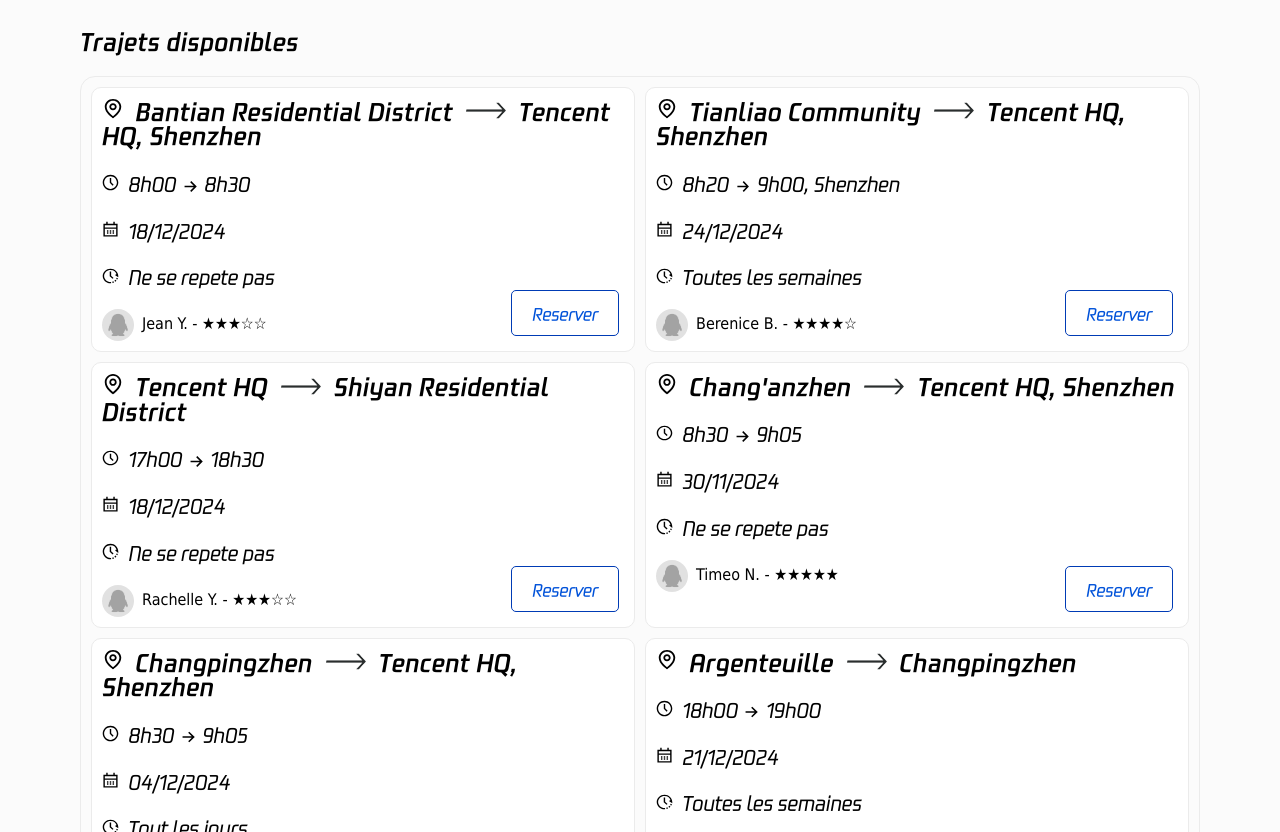
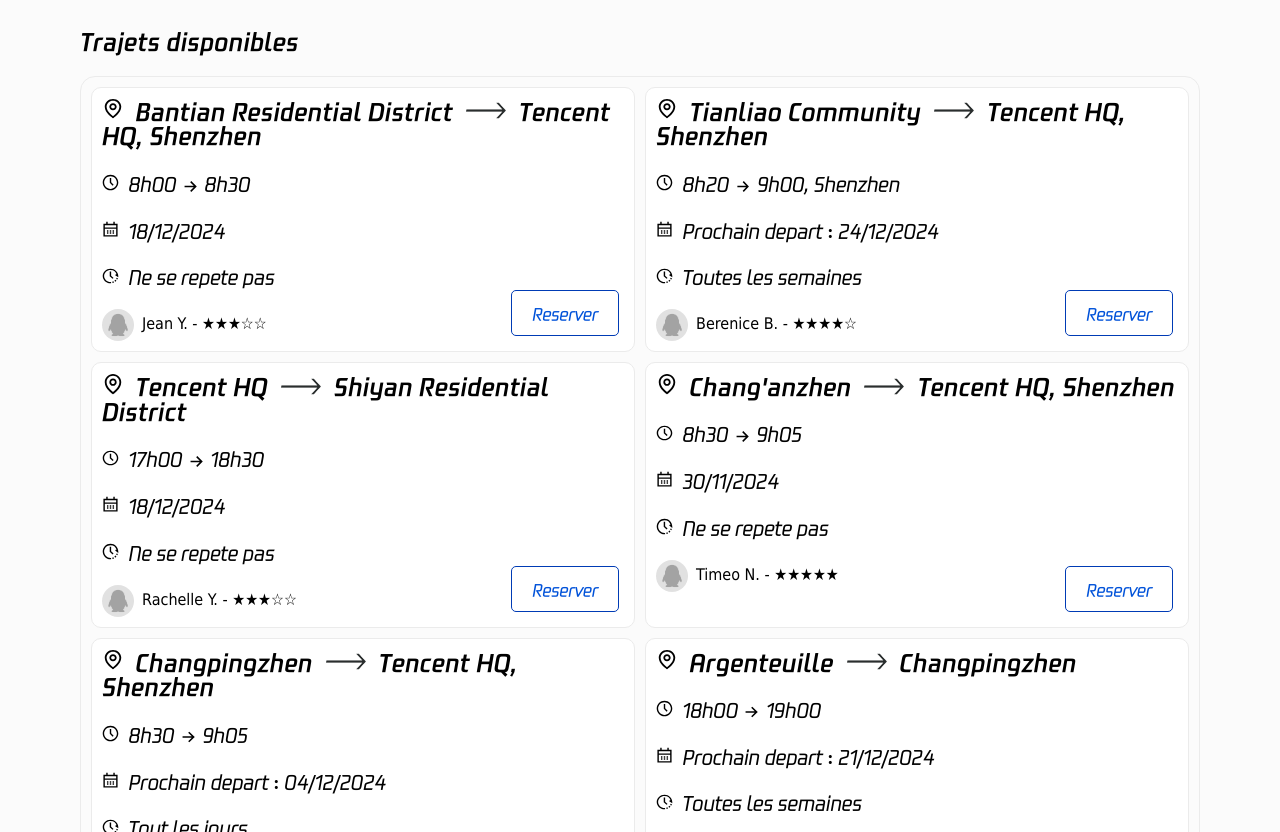
Before and after one commit to NOXX0665/TencentGo, a plain HTML site: page rideshare/rechercher.html in a window 1280 px wide. Shown: the part 116-948 px from the top of the page. Drawn offline with Linux system fonts and the light colour scheme; files whose address does not match are found by name.

Commit message:
Ajouté "prochain départ" et max pour les prix

```diff
--- a/rideshare/rechercher.html
+++ b/rideshare/rechercher.html
@@ -46,7 +46,7 @@
                 <div class="trajet">
                     <h2><img src="../img/icons/location.svg" class="icone gauche">Tianliao Community<img src="../img/icons/fleche-d-noir.png" class="icone fleche">Tencent HQ, Shenzhen</h2>
                     <h3><img src="../img/icons/time.svg" class="icone gauche">8h20 <img src="../img/icons/fleche-d-petit.svg" class="icone fleche-petit"> 9h00, Shenzhen</h3>
-                    <h3><img src="../img/icons/calendar.svg" class="icone gauche">24/12/2024</h3>
+                    <h3><img src="../img/icons/calendar.svg" class="icone gauche">Prochain depart : 24/12/2024</h3>
                     <h3><img src="../img/icons/repeat-time.svg" class="icone gauche">Toutes les semaines</h3> <!-- Si un trajet se répète toutes les semaines, la date affichée est celle du prochain trajet, l'utilisateur doit réserver tout les semaines -->
                     <div><img src="../img/photoDeProfile.png" class="photo-profile-petit">Berenice B. - ★★★★☆</div>
                     <a href="./reserv-reussite.html" class="bouton-secondaire">Reserver</a>
@@ -70,7 +70,7 @@
                 <div class="trajet">
                     <h2><img src="../img/icons/location.svg" class="icone gauche">Changpingzhen<img src="../img/icons/fleche-d-noir.png" class="icone fleche">Tencent HQ, Shenzhen</h2>
                     <h3><img src="../img/icons/time.svg" class="icone gauche">8h30 <img src="../img/icons/fleche-d-petit.svg" class="icone fleche-petit"> 9h05</h3>
-                    <h3><img src="../img/icons/calendar.svg" class="icone gauche">04/12/2024</h3> <!-- Si un trajet se répète tout les jours, la date affichée est celle du prochain trajet, l'utilisateur doit réserver tout les jours -->
+                    <h3><img src="../img/icons/calendar.svg" class="icone gauche">Prochain depart : 04/12/2024</h3> <!-- Si un trajet se répète tout les jours, la date affichée est celle du prochain trajet, l'utilisateur doit réserver tout les jours -->
                     <h3><img src="../img/icons/repeat-time.svg" class="icone gauche">Tout les jours</h3>
                     <div><img src="../img/photoDeProfile.png" class="photo-profile-petit">Edon H. - ★★★★★</div>
                     <a href="./reserv-reussite.html" class="bouton-secondaire">Reserver</a>
@@ -78,7 +78,7 @@
                 <div class="trajet">
                     <h2><img src="../img/icons/location.svg" class="icone gauche">Argenteuille<img src="../img/icons/fleche-d-noir.png" class="icone fleche">Changpingzhen</h2>
                     <h3><img src="../img/icons/time.svg" class="icone gauche">18h00 <img src="../img/icons/fleche-d-petit.svg" class="icone fleche-petit"> 19h00</h3>
-                    <h3><img src="../img/icons/calendar.svg" class="icone gauche">21/12/2024</h3>
+                    <h3><img src="../img/icons/calendar.svg" class="icone gauche">Prochain depart : 21/12/2024</h3>
                     <h3><img src="../img/icons/repeat-time.svg" class="icone gauche">Toutes les semaines</h3>
                     <div><img src="../img/photoDeProfile.png" class="photo-profile-petit">Cédric G. - ★★★★★</div>
                     <a href="./reserv-reussite.html" class="bouton-secondaire">Reserver</a>
```
Also changed, not shown: emove/proposer.html (+1 -1 lines).
